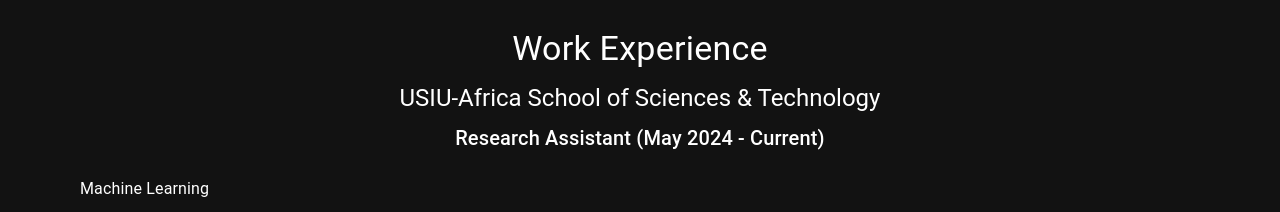
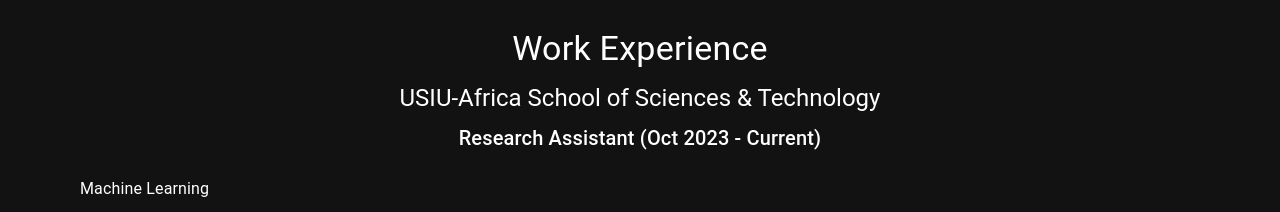
Before and after one commit to olivernjeru/olivernjeru.github.io, a React (Create React App) app: page / in a window 1280 px wide. Shown: the part 1660-1872 px from the top of the page. Built offline with nearby package versions, Linux system fonts and the light colour scheme.

Commit message:
update research assistant start date to reflect correct start date, man, i gotta work on this portfolio

```diff
--- a/src/components/Experience.js
+++ b/src/components/Experience.js
@@ -28,7 +28,7 @@
             USIU-Africa School of Sciences & Technology
           </Typography>
           <Typography variant="h6" gutterBottom>
-            Research Assistant (May 2024 - Current)
+            Research Assistant (Oct 2023 - Current)
           </Typography>
           <List>
             <ListItem>Machine Learning</ListItem>
```
